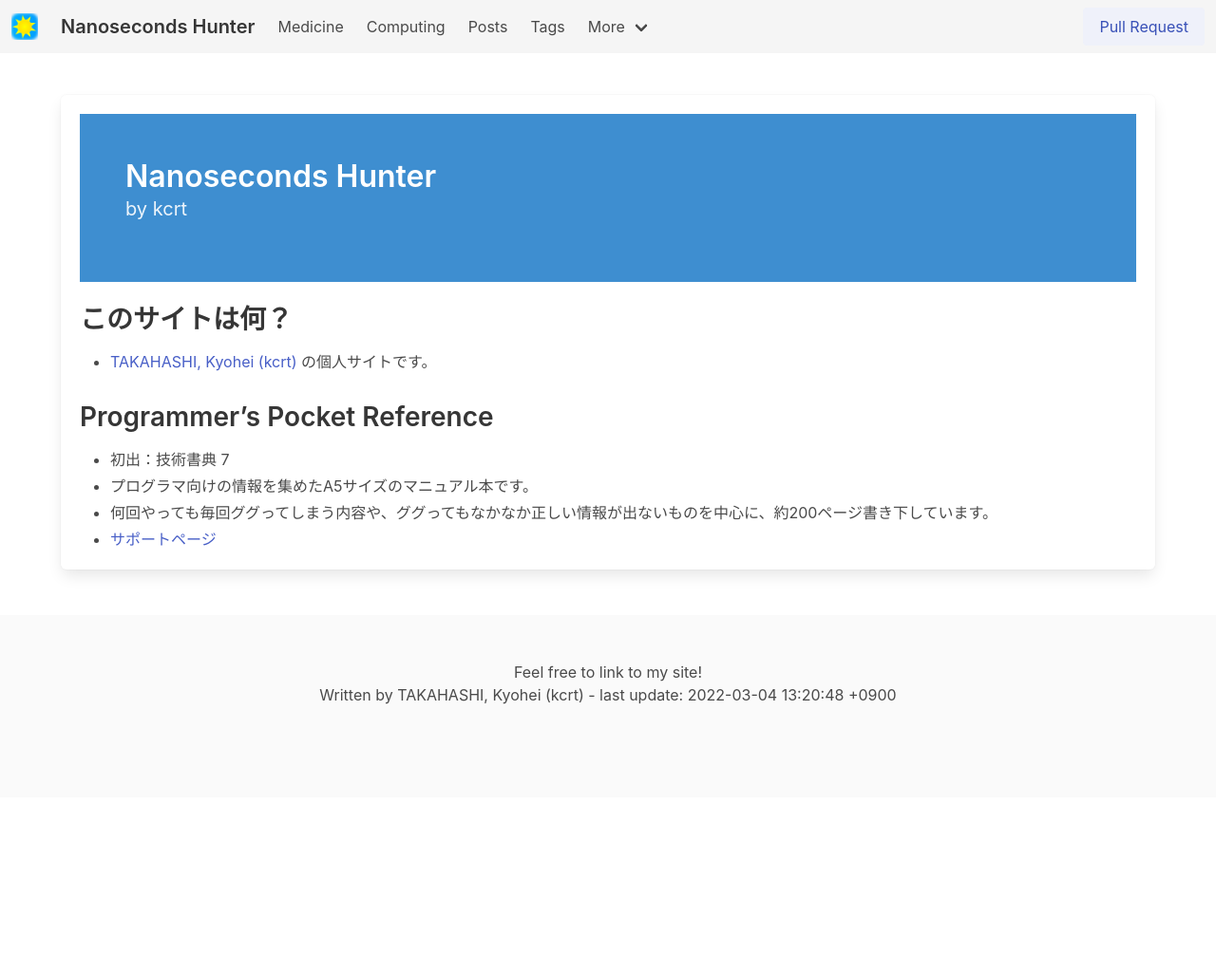
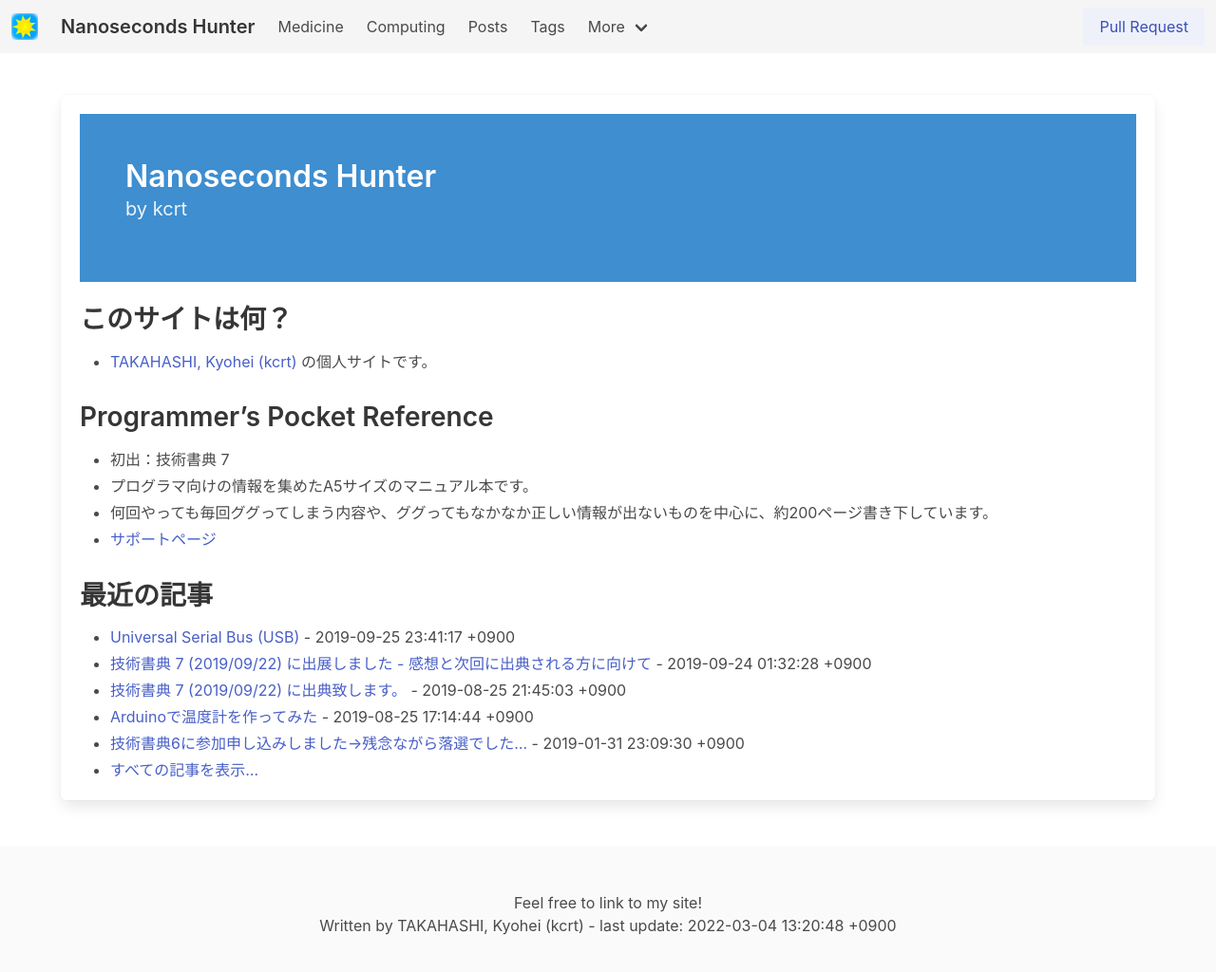
Before and after one commit to kcrt/www.kcrt.net, a Jekyll site: the page built from index.md, in a window 1280 px wide and 1083 px high. Shown: the top 1024 px of the window at 95% size. Built offline with Jekyll 4.4.1, drawn with Linux system fonts in a browser that asks for light colours.

Commit message:
Add recent posts

```diff
--- a/_config.yml
+++ b/_config.yml
@@ -9,6 +9,8 @@ kramdown:
   input: GFM
 timezone: Asia/Tokyo
 livereload: true
+exclude:
+  - no_git
 defaults:
   -
     scope:
--- a/index.md
+++ b/index.md
@@ -12,3 +12,13 @@ title: "Nanoseconds Hunter"
 - プログラマ向けの情報を集めたA5サイズのマニュアル本です。
 - 何回やっても毎回ググってしまう内容や、ググってもなかなか正しい情報が出ないものを中心に、約200ページ書き下しています。
 - [サポートページ](/ppr)
+
+## 最近の記事
+
+{% for i in (1..5) %}
+
+- [{{site.posts[i].title}}]({{site.posts[i].url}}) - {{site.posts[i].date}}
+
+{% endfor %}
+
+- [すべての記事を表示...](/allposts)
```
